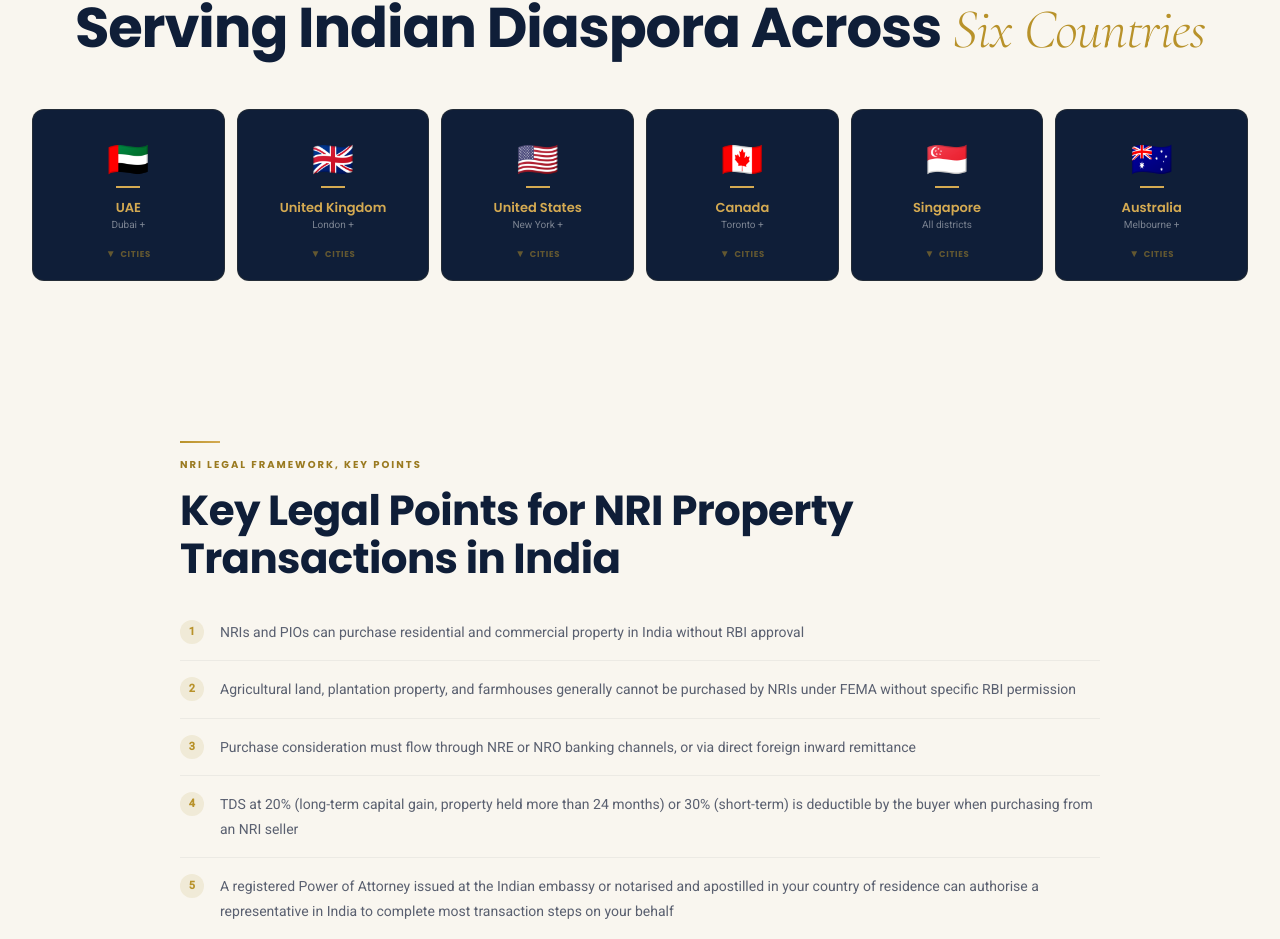
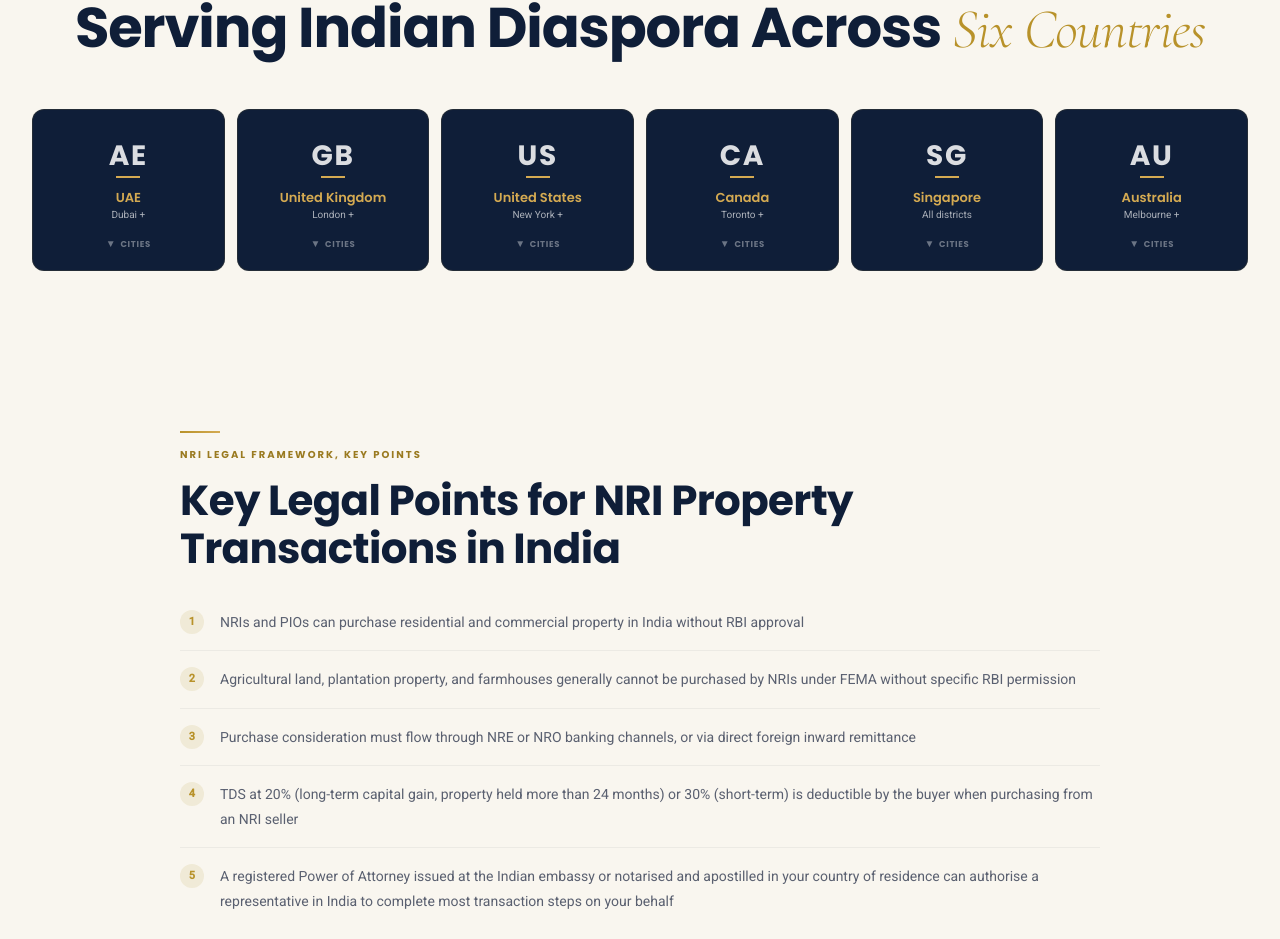
Before and after one commit to mohit1661-ai/Vedhara-Group-Supabase, a Next.js app: page /nri-services in a window 1280 px wide. Shown: the part 1516-2455 px from the top of the page. Built offline with nearby package versions, Linux system fonts and the light colour scheme.

Commit message:
style: replace flag emojis with white country codes

```diff
--- a/components/sections/CountriesAccordion.tsx
+++ b/components/sections/CountriesAccordion.tsx
@@ -9,13 +9,13 @@ interface Country {
   grad: string;
 }
 
-const countryFlags: Record<string, string> = {
-  UAE: "🇦🇪",
-  "United Kingdom": "🇬🇧",
-  "United States": "🇺🇸",
-  Canada: "🇨🇦",
-  Singapore: "🇸🇬",
-  Australia: "🇦🇺",
+const countryCodes: Record<string, string> = {
+  UAE: "AE",
+  "United Kingdom": "GB",
+  "United States": "US",
+  Canada: "CA",
+  Singapore: "SG",
+  Australia: "AU",
 };
 
 export default function CountriesAccordion({ countries }: { countries: Country[] }) {
@@ -55,9 +55,20 @@ export default function CountriesAccordion({ countries }: { countries: Country[]
                   border:"1px solid rgba(184,146,42,0.12)",
                 }}
               >
-                {/* Flag emoji */}
-                <div style={{ fontSize:34, lineHeight:1, marginBottom:10 }}>
-                  {countryFlags[c.name] || c.flag}
+                {/* Country code badge — white */}
+                <div
+                  className="country-code"
+                  style={{
+                    fontSize:28,
+                    fontWeight:700,
+                    fontFamily:"var(--t-head)",
+                    letterSpacing:"0.06em",
+                    color:"rgba(255,255,255,0.85)",
+                    lineHeight:1,
+                    marginBottom:6,
+                  }}
+                >
+                  {countryCodes[c.name] || c.flag}
                 </div>
 
                 {/* Gold accent bar */}
@@ -81,12 +92,12 @@ export default function CountriesAccordion({ countries }: { countries: Country[]
                   {c.name}
                 </div>
 
-                {/* Key cities — subtle white */}
+                {/* Key cities — white */}
                 <div
                   style={{
                     fontFamily:"var(--t-body)",
                     fontSize:10,
-                    color:"rgba(255,255,255,0.45)",
+                    color:"rgba(255,255,255,0.65)",
                     lineHeight:1.4,
                     marginBottom:4,
                   }}
@@ -112,7 +123,7 @@ export default function CountriesAccordion({ countries }: { countries: Country[]
                     style={{
                       fontFamily:"var(--t-body)",
                       fontSize:10.5,
-                      color:"rgba(255,255,255,0.6)",
+                      color:"rgba(255,255,255,0.8)",
                       lineHeight:1.5,
                       padding:"10px 0 4px",
                       borderTop:"1px solid rgba(184,146,42,0.1)",
@@ -132,8 +143,8 @@ export default function CountriesAccordion({ countries }: { countries: Country[]
                     fontWeight:700,
                     letterSpacing:"0.08em",
                     textTransform:"uppercase",
-                    color:"var(--gold)",
-                    opacity: isOpen ? 0.8 : 0.5,
+                    color:"rgba(255,255,255,0.7)",
+                    opacity: isOpen ? 0.9 : 0.55,
                     transition:"opacity 0.3s",
                     display:"flex",
                     alignItems:"center",
@@ -167,8 +178,11 @@ function CountriesCardStyles() {
     .country-card:hover .country-name {
       color: #D4AA52;
     }
+    .country-card:hover .country-code {
+      color: rgba(255,255,255,1) !important;
+    }
     .country-card:hover .country-cities {
-      color: rgba(255,255,255,0.8) !important;
+      color: rgba(255,255,255,0.95) !important;
     }
     .country-card .gold-accent-sm {
       transition: width 0.3s ease, background 0.3s ease;
```
